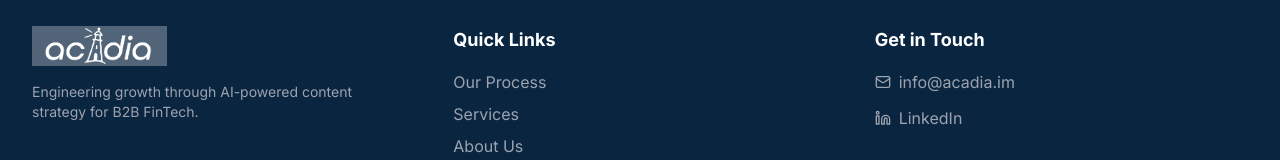
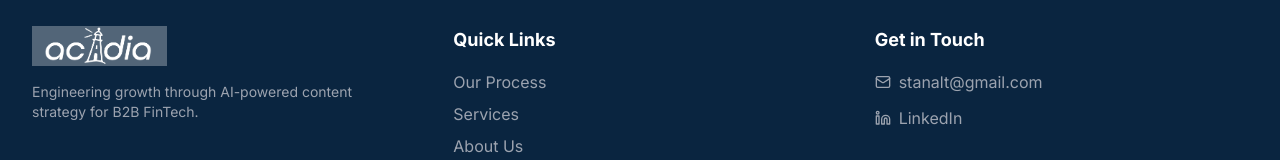
Before and after one commit to StanAlt/AcadiaIM, a React (Vite) app: page / in a window 1280 px wide. Shown: the part 6023-6183 px from the top of the page. Built offline with nearby package versions, Linux system fonts and the light colour scheme.

Commit message:
Update package, contact, and footer components

```diff
--- a/package.json
+++ b/package.json
@@ -11,7 +11,8 @@
   "dependencies": {
     "react": "^18.2.0",
     "react-dom": "^18.2.0",
-    "lucide-react": "^0.294.0"
+    "lucide-react": "^0.294.0",
+    "canvas-confetti": "^1.9.2"
   },
   "devDependencies": {
     "@types/react": "^18.2.43",
--- a/src/components/Contact.jsx
+++ b/src/components/Contact.jsx
@@ -1,5 +1,6 @@
 import React, { useState } from 'react';
 import { Send, Linkedin } from 'lucide-react';
+import confetti from 'canvas-confetti';
 
 export default function Contact() {
   const [formData, setFormData] = useState({
@@ -10,10 +11,18 @@ export default function Contact() {
 
   const handleSubmit = (e) => {
     e.preventDefault();
+
+    // Trigger confetti animation
+    confetti({
+      particleCount: 100,
+      spread: 70,
+      origin: { y: 0.6 }
+    });
+
     // Create mailto link with form data
     const subject = `Growth Inquiry from ${formData.company}`;
     const body = `Name: ${formData.name}%0D%0ACompany: ${formData.company}%0D%0AEmail: ${formData.email}%0D%0A%0D%0AMessage:%0D%0A`;
-    window.location.href = `mailto:info@acadia.im?subject=${subject}&body=${body}`;
+    window.location.href = `mailto:stanalt@gmail.com?subject=${subject}&body=${body}`;
   };
 
   const handleChange = (e) => {
@@ -107,7 +116,7 @@ export default function Contact() {
               </button>
 
               <a
-                href="https://www.linkedin.com"
+                href="https://www.linkedin.com/in/stanalt/"
                 target="_blank"
                 rel="noopener noreferrer"
                 className="inline-flex items-center justify-center gap-3 px-8 py-4 bg-white/20 backdrop-blur-sm text-white font-semibold rounded-lg hover:bg-white/30 transition-all duration-200 border border-white/30"
--- a/src/components/Footer.jsx
+++ b/src/components/Footer.jsx
@@ -51,16 +51,16 @@ export default function Footer() {
             <ul className="space-y-3">
               <li>
                 <a
-                  href="mailto:info@acadia.im"
+                  href="mailto:stanalt@gmail.com"
                   className="text-gray-400 hover:text-acadia-coral transition-colors flex items-center gap-2"
                 >
                   <Mail className="w-4 h-4" />
-                  info@acadia.im
+                  stanalt@gmail.com
                 </a>
               </li>
               <li>
                 <a
-                  href="https://www.linkedin.com"
+                  href="https://www.linkedin.com/in/stanalt/"
                   target="_blank"
                   rel="noopener noreferrer"
                   className="text-gray-400 hover:text-acadia-coral transition-colors flex items-center gap-2"
```
